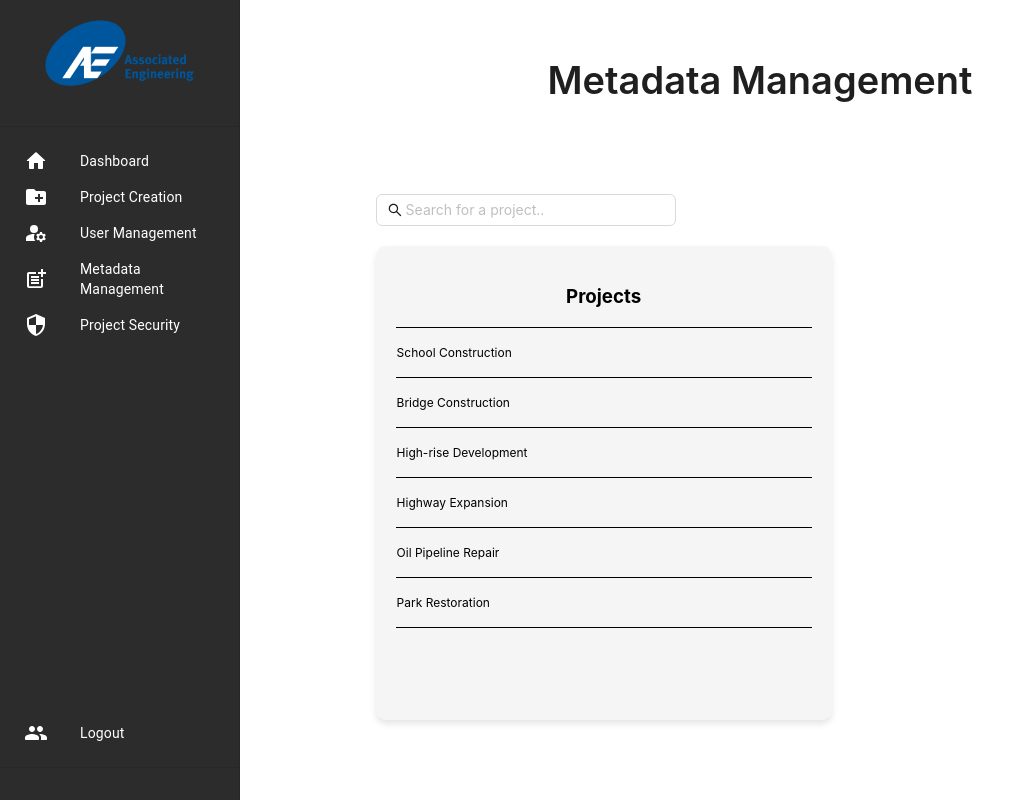
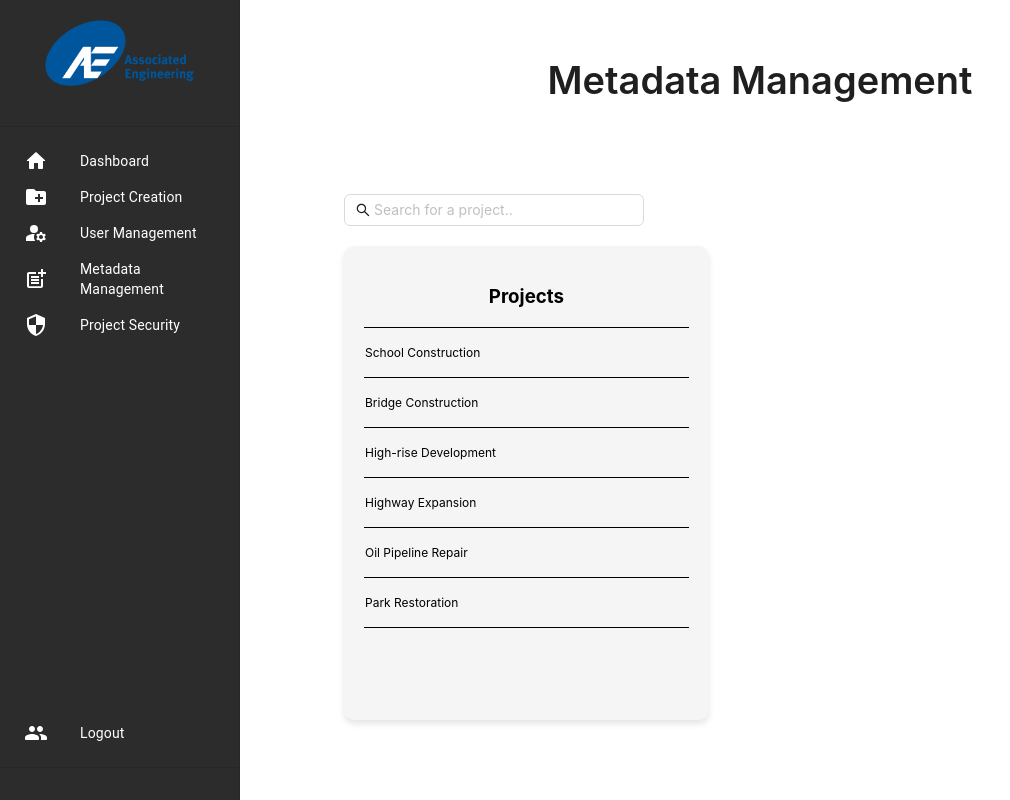
Before and after one commit to Sneaky-Breeky/Team-6-AE, a React (Create React App) app in the folder src/frontend/: page /admin/metadataManagement in a window 1280 px wide. Shown: the whole page, without its empty margins (0-1010 px from the left). Built offline with nearby package versions, Linux system fonts and the light colour scheme; sample sign-in values are in the browser's storage.

Commit message:
removed toggles in popup, added independant editing inputs to each metadata field

```diff
--- a/src/frontend/src/pages/admin/AdminMetadataManage.js
+++ b/src/frontend/src/pages/admin/AdminMetadataManage.js
@@ -1,18 +1,54 @@
 import React, { useState } from 'react';
 import Box from '@mui/material/Box';
-import { Typography, Switch, Input } from 'antd';
-import { SearchOutlined} from '@ant-design/icons';
+import { Typography, Button, Input } from 'antd';
+import { SearchOutlined, EditOutlined} from '@ant-design/icons';
+import dayjs from 'dayjs';
 
 const { Title } = Typography;
 
-const projects = ["School Construction", "Bridge Construction", "High-rise Development", "Highway Expansion", "Oil Pipeline Repair", "Park Restoration"];
+const projects = [
+  {name: "School Construction", location: "Quebec City", date: dayjs("2024-12-18 00:16:01"), status: "", dept: ""},
+  {name: "Bridge Construction", location: "Toronto", date: dayjs("2024-09-10 00:16:01"), status: "", dept: ""},
+  {name: "High-rise Development", location: "Vancouver", date: dayjs("2024-12-28 00:16:01"), status: "", dept: ""},
+  {name: "Highway Expansion", location: "Montreal", date: dayjs("2024-10-14 00:16:01"), status: "", dept: ""},
+  {name: "Oil Pipeline Repair", location: "Alberta", date: dayjs("2024-11-07 00:16:01"), status: "", dept: ""},
+  {name: "Park Restoration", location: "Ottawa", date: dayjs("2025-01-31 00:16:01"), status: "", dept: ""}
+];
 
-const metadata = ["Project Name", "Location", "Date", "Image Description", "Tags"];
+const metadata = ["Project Name", "Location", "Date", "Status", "Department"];
 
-function popupForm(projName) {
+function EditMD(md, label, i, searchEditQuery, setSearchEditQuery, editOpen, setEditOpen) {
+  searchEditQuery = md;
+
+  return (
+    <tr style={{height: '50px'}}>
+      <td style={{ fontSize: '12px', width: '25%', textAlign: 'left', borderBottom:'1px solid black'}} >{label + ": "}</td>
+      <td style={{ fontSize: '12px', width: '50%', textAlign: 'left', borderBottom:'1px solid black'}} >
+        { editOpen === i?
+          <Input
+            size="small"
+            defaultValue={md === '' ? "Enter a " + label : searchEditQuery}
+            onChange={(e) => setSearchEditQuery(e.target.value)}
+            style={{ width: '90%'}}
+          />
+          :md}
+        </td>
+      <td style={{ fontSize: '12px', width: '10%', textAlign: 'right', borderBottom:'1px solid black'}} >
+        {md === '' ?
+          <Button type="primary" size={"small"} onClick={() => {setEditOpen(editOpen === null ? i : null)}}>Create</Button>
+          : <Button color="default" variant="text" size={"default"} icon={<EditOutlined />}
+            onClick={() => {setEditOpen(editOpen === null ? i : null)}}/>}
+      </td>
+    </tr>
+  );
+}
+
+function popupForm(proj, searchEditQuery, setSearchEditQuery, editOpen, setEditOpen) {
   const onChange = (checked) => {
     console.log(`switch to ${checked}`);
   };
+
+  proj[2] = dayjs(proj[2]).format('MMM DD, YYYY');
 
   return (
     <Box
@@ -25,6 +61,8 @@ function popupForm(projName) {
         height: '85%',
         backgroundColor: '#f5f5f5',
         borderRadius: '10px',
+        margin: '20px auto',
+        marginLeft: '0',
         padding: '20px',
         paddingTop: '10px',
         boxShadow: '0 4px 6px rgba(0, 0, 0, 0.1)',
@@ -35,18 +73,16 @@ function popupForm(projName) {
     <div style={{overflowY: 'auto', width: '100%', height: '100%'}}>
       <table style={{width: '100%', borderCollapse: 'collapse'}}>
           <tr style={{paddingTop: '0'}}>
-              <th colspan="2" style={{height: '40px', textAlign: 'center', padding: '0px'}} ><h3 style={{ margin:'0'}}>Current Metadata</h3></th>
+              <th colspan="3" style={{height: '40px', textAlign: 'center', padding: '0px'}} ><h3 style={{ margin:'0'}}>Current Metadata</h3></th>
           </tr>
           <tr style={{paddingTop: '0'}}>
-              <th colspan="2" style={{height: '40px', textAlign: 'center', borderBottom:'1px solid black', padding: '0px'}} ><h5 style={{ margin:'0'}}>{projName}</h5></th>
+              <th colspan="3" style={{height: '40px', textAlign: 'center', borderBottom:'1px solid black', padding: '0px'}} ><h5 style={{ margin:'0'}}>
+                {proj[0] + " Project"}
+
+                </h5></th>
           </tr>
-          {metadata.map((md) => (
-            <tr style={{height: '50px'}}>
-              <td style={{ fontSize: '12px', textAlign: 'left', borderBottom:'1px solid black'}} >{md}</td>
-              <td style={{ fontSize: '12px', textAlign: 'right', borderBottom:'1px solid black'}} >
-              <Switch onChange={onChange} />
-              </td>
-            </tr>
+          {metadata.map((label, index) => (
+            EditMD(proj[index], label, index, searchEditQuery, setSearchEditQuery, editOpen, setEditOpen)
           ))}
       </table>
     </div>
@@ -58,6 +94,8 @@ export default function AdminMetadataManage() {
   const [searchQuery, setSearchQuery] = useState('');
   const [isPopupFormOpen, setPopupFormOpen] = useState(false);
   const [projectName, setProjectName] = useState(null);
+  const [searchEditQuery, setSearchEditQuery] = useState('');
+  const [editOpen, setEditOpen] = useState(null);
 
   return (
     <Box
@@ -102,6 +140,7 @@ export default function AdminMetadataManage() {
       alignItems: 'left',
       width: '50%',
       margin: '20px auto',
+      marginRight: '0',
       borderRadius: '10px',
     }}
   >
@@ -119,9 +158,10 @@ export default function AdminMetadataManage() {
         flexDirection: 'row',
         justifyContent: 'flex-start',
         alignItems: 'left',
-        width: '100%',
+        width: '80%',
         height: '100%',
         margin: '20px auto',
+        marginLeft: '0',
         backgroundColor: '#f5f5f5',
         borderRadius: '10px',
         padding: '20px',
@@ -135,13 +175,13 @@ export default function AdminMetadataManage() {
         <tr>
             <th colspan="2" style={{height: '40px', textAlign: 'center', borderBottom:'1px solid black', padding: '0px'}} ><h3>Projects</h3></th>
         </tr>
-        {(projects.filter(p => {return p.toLowerCase().includes(searchQuery.toLowerCase())})).map((project) => (
+        {(projects.filter(p => {return p.name.toLowerCase().includes(searchQuery.toLowerCase())})).map((project) => (
           <tr onClick={() => {setPopupFormOpen(isPopupFormOpen ? false : true);
             setProjectName(project)
           }} style={{height: '50px'}}
             onMouseEnter={(e) => {e.currentTarget.style.backgroundColor = '#fcfcfc';}}
             onMouseLeave={(e) => {e.currentTarget.style.backgroundColor = '';}}>
-            <td style={{ fontSize: '12px', textAlign: 'left', borderBottom:'1px solid black'}} >{project}</td>
+            <td style={{ fontSize: '12px', textAlign: 'left', borderBottom:'1px solid black'}} >{project.name}</td>
           </tr>
         ))}
     </table>
@@ -157,8 +197,8 @@ export default function AdminMetadataManage() {
       flexDirection: 'column',
       justifyContent: 'flex-Center',
       alignItems: 'center',
-      width: '40%',
-      height: '90%',
+      width: '50%',
+      margin: '20px auto',
       borderRadius: '10px',
       padding: '10px',
       overflow: 'auto',
@@ -187,7 +227,7 @@ export default function AdminMetadataManage() {
     </Box>*/}
 
 
-    {isPopupFormOpen && popupForm(projectName)}
+    {isPopupFormOpen && popupForm(Object.values(projectName), searchEditQuery, setSearchEditQuery, editOpen, setEditOpen)}
   </Box>
 
 </Box>
```
